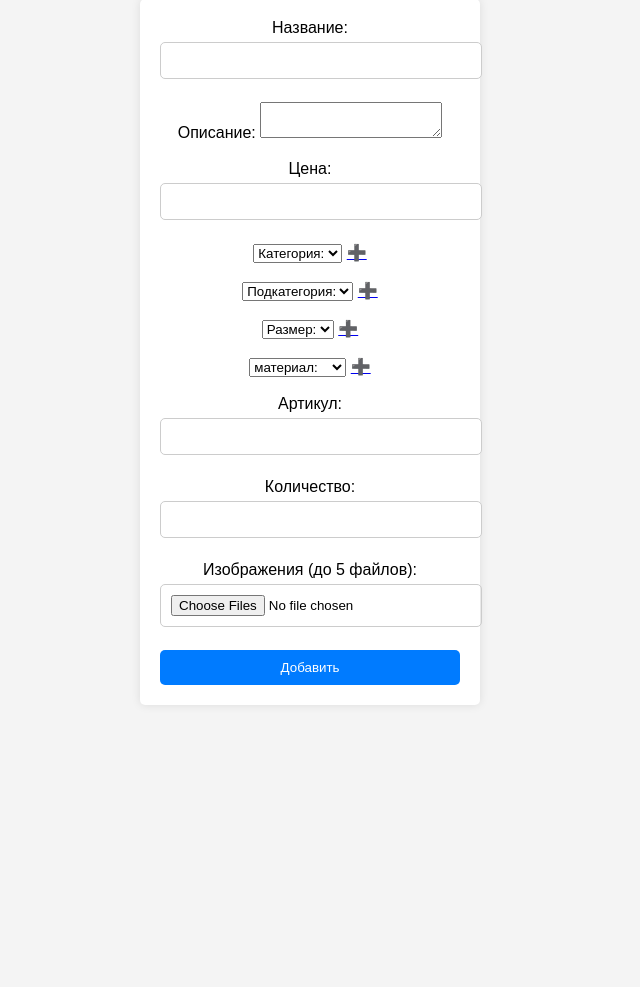
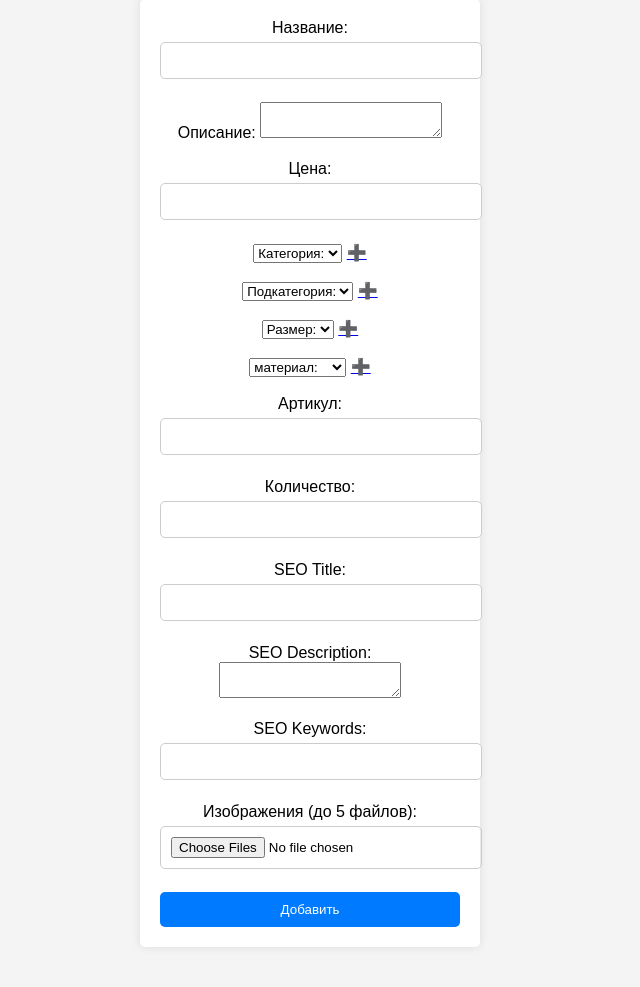
Before and after one commit to alexsandr81/mysterymakers, a PHP site: page /mysterymakers/add_product.php in a window 1280 px wide. Shown: the part 139-1126 px from the top of the page, without its empty margins (330-970 px from the left). Before the commit the page ends 824 px from the top, so only its background shows below. Run offline with PHP 8.4, Linux system fonts and the light colour scheme; a user stored in the database is signed in; data comes from the database, SQL or seed files in the repository.

Commit message:
✅ SEO-данные теперь сохраняются при добавлении товара! ✅ Slug (ЧПУ-ссылка) генерируется автоматически! ✅ Все данные корректно записываются в базу!

```diff
--- a/admin/add_product.php
+++ b/admin/add_product.php
@@ -8,11 +8,62 @@ if (!isset($_SESSION['admin_id'])) {
     exit();
 }
 
+// Функция генерации `slug`
+function rusToTranslit($string) {
+    $converter = array(
+        'а' => 'a', 'б' => 'b', 'в' => 'v', 'г' => 'g', 'д' => 'd',
+        'е' => 'e', 'ё' => 'yo', 'ж' => 'zh', 'з' => 'z', 'и' => 'i',
+        'й' => 'y', 'к' => 'k', 'л' => 'l', 'м' => 'm', 'н' => 'n',
+        'о' => 'o', 'п' => 'p', 'р' => 'r', 'с' => 's', 'т' => 't',
+        'у' => 'u', 'ф' => 'f', 'х' => 'h', 'ц' => 'ts', 'ч' => 'ch',
+        'ш' => 'sh', 'щ' => 'sch', 'ъ' => '', 'ы' => 'y', 'ь' => '',
+        'э' => 'e', 'ю' => 'yu', 'я' => 'ya'
+    );
+
+    return strtr(mb_strtolower($string), $converter);
+}
+
+function generateSlug($name, $conn) {
+    // Транслитерация русского текста
+    $slug = rusToTranslit($name);
+
+    // Убираем все ненужные символы, заменяем пробелы на тире
+    $slug = preg_replace('/[^a-zA-Z0-9]+/', '-', $slug);
+    $slug = trim($slug, '-');
+
+    // Если после обработки slug пустой — подставляем "product"
+    if (empty($slug)) {
+        $slug = "product";
+    }
+
+    // Проверяем уникальность slug
+    $stmt = $conn->prepare("SELECT COUNT(*) FROM products WHERE slug = ?");
+    $original_slug = $slug;
+    $counter = 1;
+
+    while (true) {
+        $stmt->execute([$slug]);
+        $count = $stmt->fetchColumn();
+
+        if ($count == 0) {
+            break; // Slug уникален
+        }
+
+        // Добавляем номер, если slug уже существует
+        $slug = $original_slug . '-' . $counter;
+        $counter++;
+    }
+
+    return $slug;
+}
+
+
+
 // Получаем категории, подкатегории, размеры, материалы
 $categories = $conn->query("SELECT * FROM categories ORDER BY name ASC")->fetchAll(PDO::FETCH_ASSOC);
 $sizes = $conn->query("SELECT * FROM sizes ORDER BY name ASC")->fetchAll(PDO::FETCH_ASSOC);
 $materials = $conn->query("SELECT * FROM materials ORDER BY name ASC")->fetchAll(PDO::FETCH_ASSOC);
-
+$subcategories = $conn->query("SELECT * FROM subcategories ORDER BY name ASC")->fetchAll(PDO::FETCH_ASSOC);
 // Получаем все подкатегории
 $subcategories = [];
 if (!empty($categories)) {
@@ -32,8 +83,14 @@ if ($_SERVER["REQUEST_METHOD"] === "POST") {
     $material_id = intval($_POST['material']);
     $sku = trim($_POST['sku']);
     $stock = intval($_POST['stock']);
+    $seo_title = trim($_POST['seo_title']);
+    $seo_description = trim($_POST['seo_description']);
+    $seo_keywords = trim($_POST['seo_keywords']);
 
-    // Проверка на выбор подкатегории
+    // Генерация `slug`
+    $slug = generateSlug($name, $conn);
+
+    // Проверка выбора подкатегории
     if (!$subcategory_id) {
         die("Ошибка: Выберите подкатегорию!");
     }
@@ -71,9 +128,25 @@ if ($_SERVER["REQUEST_METHOD"] === "POST") {
 
     // Добавляем товар в базу
     $stmt = $conn->prepare("INSERT INTO products
-        (name, description, price, category, subcategory, size, material, sku, stock, images)
-        VALUES (?, ?, ?, ?, ?, ?, ?, ?, ?, ?)");
-    $stmt->execute([$name, $description, $price, $category_id, $subcategory_id, $size_id, $material_id, $sku, $stock, $images_json]);
+        (name, description, price, category, subcategory, size, material, sku, stock, images, seo_title, seo_description, seo_keywords, slug)
+        VALUES (?, ?, ?, ?, ?, ?, ?, ?, ?, ?, ?, ?, ?, ?)");
+
+    $stmt->execute([
+        $name,
+        $description,
+        $price,
+        $category_id,
+        $subcategory_id,
+        $size_id,
+        $material_id,
+        $sku,
+        $stock,
+        $images_json,
+        $seo_title,
+        $seo_description,
+        $seo_keywords,
+        $slug
+    ]);
 
     header("Location: products.php");
     exit();
@@ -147,6 +220,15 @@ if ($_SERVER["REQUEST_METHOD"] === "POST") {
     <label>Количество:</label>
     <input type="number" name="stock" required><br><br>
 
+    <label>SEO Title:</label>
+    <input type="text" name="seo_title"><br><br>
+
+    <label>SEO Description:</label>
+    <textarea name="seo_description"></textarea><br><br>
+
+    <label>SEO Keywords:</label>
+    <input type="text" name="seo_keywords"><br><br>
+
     <label>Изображения (до 5 файлов):</label>
     <input type="file" name="images[]" multiple accept="image/*" required><br><br>
 
```
Also changed, not shown: assets/products/0b6ceb77400382a308e3c43dfd0e219c.jpg (added), assets/products/2c4fb429bfd6df946de8041b1b5d974f.jpg (added), assets/products/54d05c3234271d332e1c492d8faa2043.jpg (added), assets/products/63dc53fab6086034d298a8a5081bedb7.jpg (added), assets/products/6e866e5cced235b89cffb00b6fc34d6a.jpg (added), assets/products/ad86c62034cca8ebe7bf3857aee26437.jpg (added), assets/products/c46a660d088169972a8370c5de04aab8.jpg (added), assets/products/cf2c7129f3adfad5587d3d541486992d.jpg (added), assets/products/e2951b646a19961622846f5b86fc0fed.jpg (added), assets/products/f4d7d9969f55b17d646b10d6169c3d6b.jpg (added).
